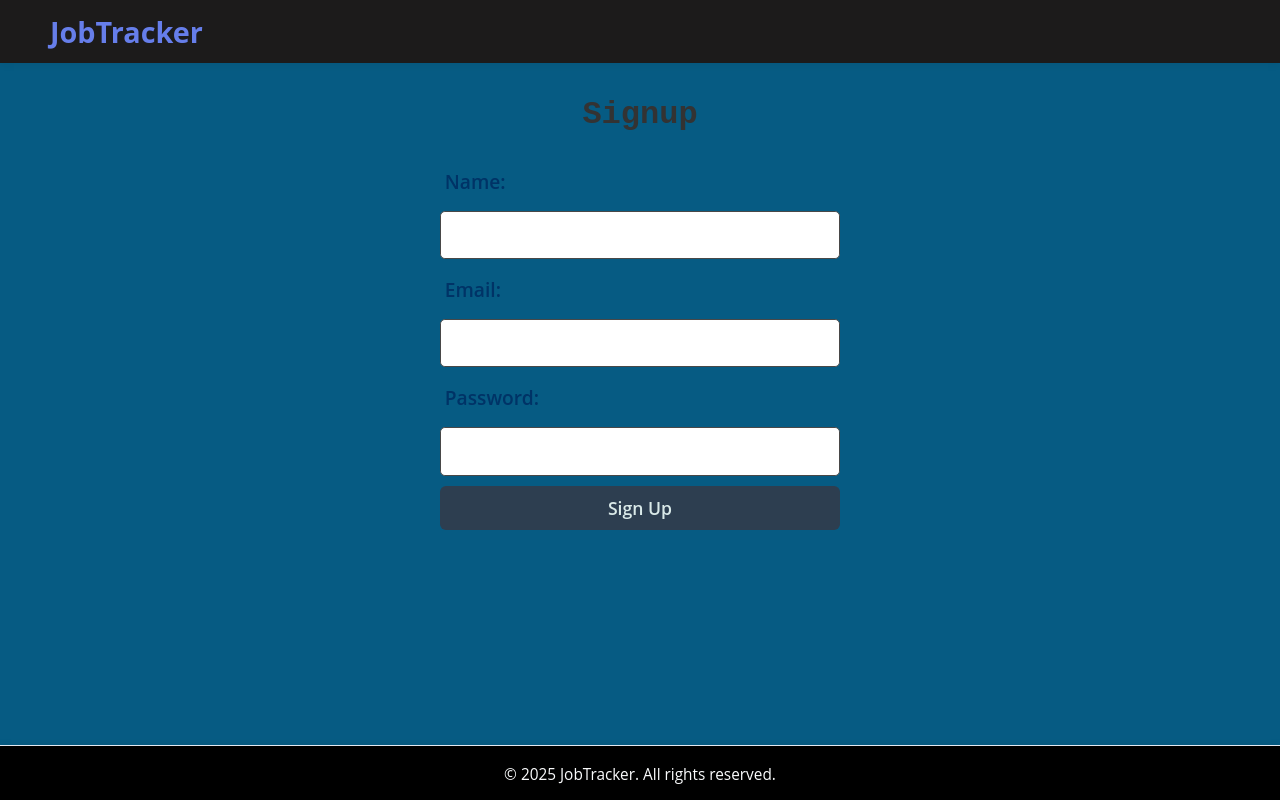
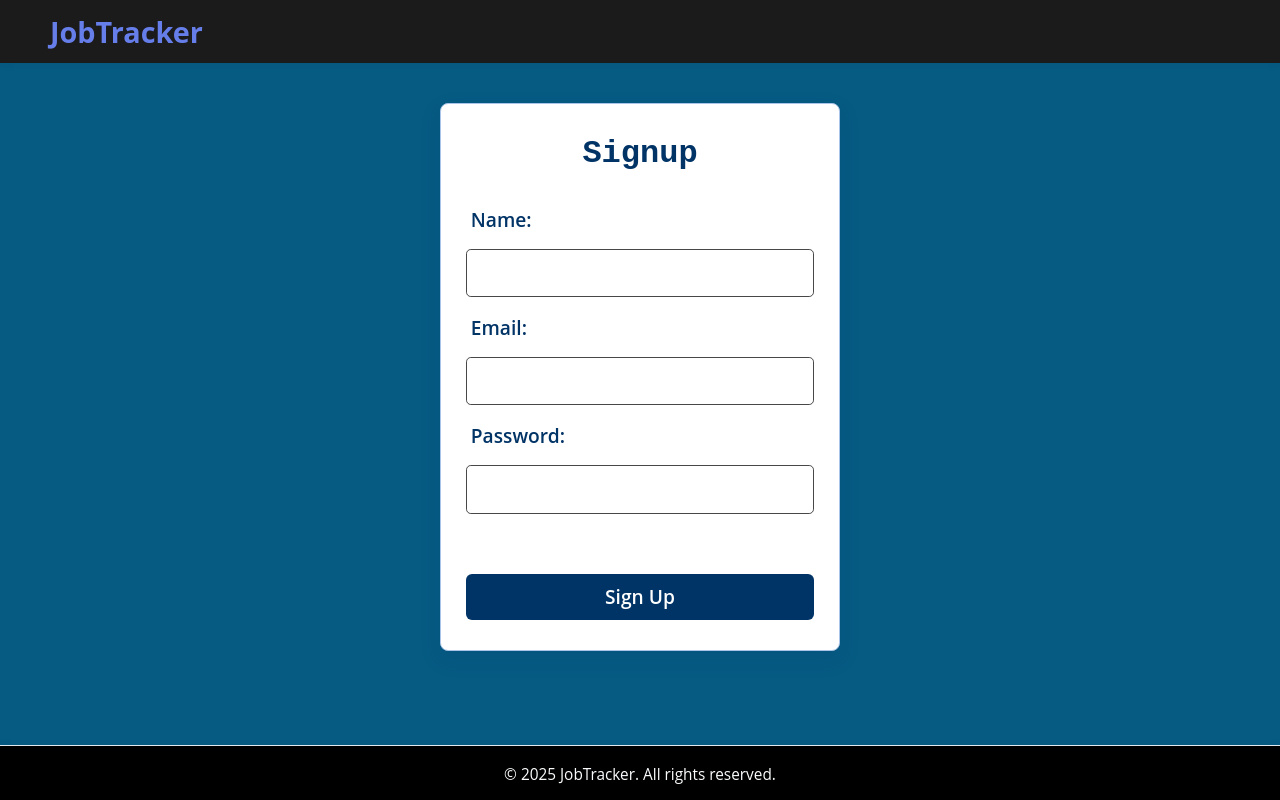
Before and after one commit to Anshul1555/JobTracker, a React app in the folder client/: page /signup in a window 1280 px wide. Built offline with nearby package versions, Linux system fonts and the light colour scheme; the HTML template or start-up script is replaced by a standard one.

Commit message:
adding signup css

```diff
--- a/client/src/css/AddJob.css
+++ b/client/src/css/AddJob.css
@@ -4,7 +4,7 @@
     max-width: 480px;
     margin: 40px auto;
     padding: 30px 25px;
-    background-color: #e4f4fb;
+    background-color: #ffffff;
     border-radius: 10px;
     box-shadow: 0 4px 12px rgba(0, 0, 0, 0.1);
     font-family: 'Segoe UI', Tahoma, Geneva, Verdana, sans-serif;
--- a/client/src/css/EditProfile.css
+++ b/client/src/css/EditProfile.css
@@ -2,14 +2,14 @@
     max-width: 400px;
     margin: 40px auto;
     padding: 30px 25px;
-    background-color: #e4f4fb;
+    background-color: #ffffff;
     box-shadow: 0 8px 16px rgba(0,0,0,0.1);
     border-radius: 8px;
     font-family: 'Segoe UI', Tahoma, Geneva, Verdana, sans-serif;
 }
 
 .back-button {
-    background: #ddedfb;
+    background: #ffffff;
     border: 2px solid #333;
     color: #000000;
     font-size: 20px;
--- a/client/src/css/Homepage.css
+++ b/client/src/css/Homepage.css
@@ -59,7 +59,7 @@
 }
 
 .add-job-button {
-    background-color: #667eea;
+    background-color: #0066ff;
     color: white;
     border: none;
     border-radius: 8px;
@@ -145,6 +145,7 @@
     display: flex;
     align-items: center;
     font-weight: 500;
+    border: #000000 1px solid;
 }
 
 .nav-item:hover {
--- a/client/src/css/ProfileSection.css
+++ b/client/src/css/ProfileSection.css
@@ -45,7 +45,7 @@
 }
 
 .sidebar-button {
-    background-color: #4a90e2; /* blue */
+    background-color: #0066ff;/* blue */
     color: white;
     padding: 10px 20px;
     border: none;
--- /dev/null
+++ b/client/src/css/Signup.css
@@ -0,0 +1,78 @@
+/* Signup.css */
+
+.signup-container {
+    max-width: 400px;
+    margin: 40px auto;
+    padding: 30px 25px;
+    border: 1px solid #a9c4e8;
+    border-radius: 8px;
+    background-color: #ffffff;
+    box-shadow: 0 8px 20px rgba(0, 51, 102, 0.15);
+    font-family: inherit;
+    width: 100%;
+    box-sizing: border-box;
+}
+
+.signup-container h2 {
+    text-align: center;
+    margin-bottom: 25px;
+    color: #003366;
+    font-weight: 700;
+}
+
+.form-group {
+    display: flex;
+    flex-direction: column;
+    margin-bottom: 18px;
+}
+
+.form-group label {
+    margin-bottom: 8px;
+    font-weight: 600;
+    color: #003366;
+}
+
+.form-group input {
+    padding: 10px 12px;
+    font-size: 1rem;
+    border: 1.5px solid #a9c4e8;
+    border-radius: 5px;
+    transition: border-color 0.25s ease;
+    width: 100%;
+    box-sizing: border-box;
+}
+
+.form-group input:focus {
+    border-color: #0055a5;
+    outline: none;
+    box-shadow: 0 0 6px rgba(0, 85, 165, 0.3);
+}
+
+button[type='submit'] {
+    width: 100%;
+    padding: 12px 0;
+    background-color: #003366;
+    border: none;
+    border-radius: 6px;
+    color: white;
+    font-size: 1.2rem;
+    font-weight: 600;
+    cursor: pointer;
+    transition: background-color 0.25s ease;
+    margin-top: 50px;
+}
+
+button[type='submit']:hover {
+
+    background-color: #0055a5;
+}
+
+.error-message {
+    margin-top: 12px;
+    padding: 10px;
+    background-color: #f8d7da;
+    color: #842029;
+    border: 1px solid #f5c2c7;
+    border-radius: 5px;
+    font-size: 0.9rem;
+}
--- a/client/src/pages/Signup.tsx
+++ b/client/src/pages/Signup.tsx
@@ -2,6 +2,7 @@ import React, { useState } from 'react';
 import { useMutation } from '@apollo/client';
 import { SIGNUP_USER } from '../utils/mutations'; // You need to define this mutation
 import { useNavigate } from 'react-router-dom';
+import "../css/Signup.css"
 
 const Signup: React.FC = () => {
   const [formState, setFormState] = useState({ name: '', email: '', password: '' });
@@ -32,8 +33,8 @@ const Signup: React.FC = () => {
   };
 
   return (
-    <div className="container flex-column align-center" style={{ maxWidth: 400, margin: "2rem auto" }}>
-      <h2 className="text-center mb-3">Signup</h2>
+    <div className="signup-container" >
+      <h2 className="text-center">Signup</h2>
       <form onSubmit={handleSubmit}>
         <div className="form-group">
           <label>Name:</label>
@@ -68,7 +69,7 @@ const Signup: React.FC = () => {
             required
           />
         </div>
-        <button className="btn btn-primary btn-block" type="submit" disabled={loading}>
+        <button className="btn" type="submit" disabled={loading}>
           {loading ? 'Signing up...' : 'Sign Up'}
         </button>
         {error && <div className="text-danger text-center mt-2">Signup failed: {error.message}</div>}
```
